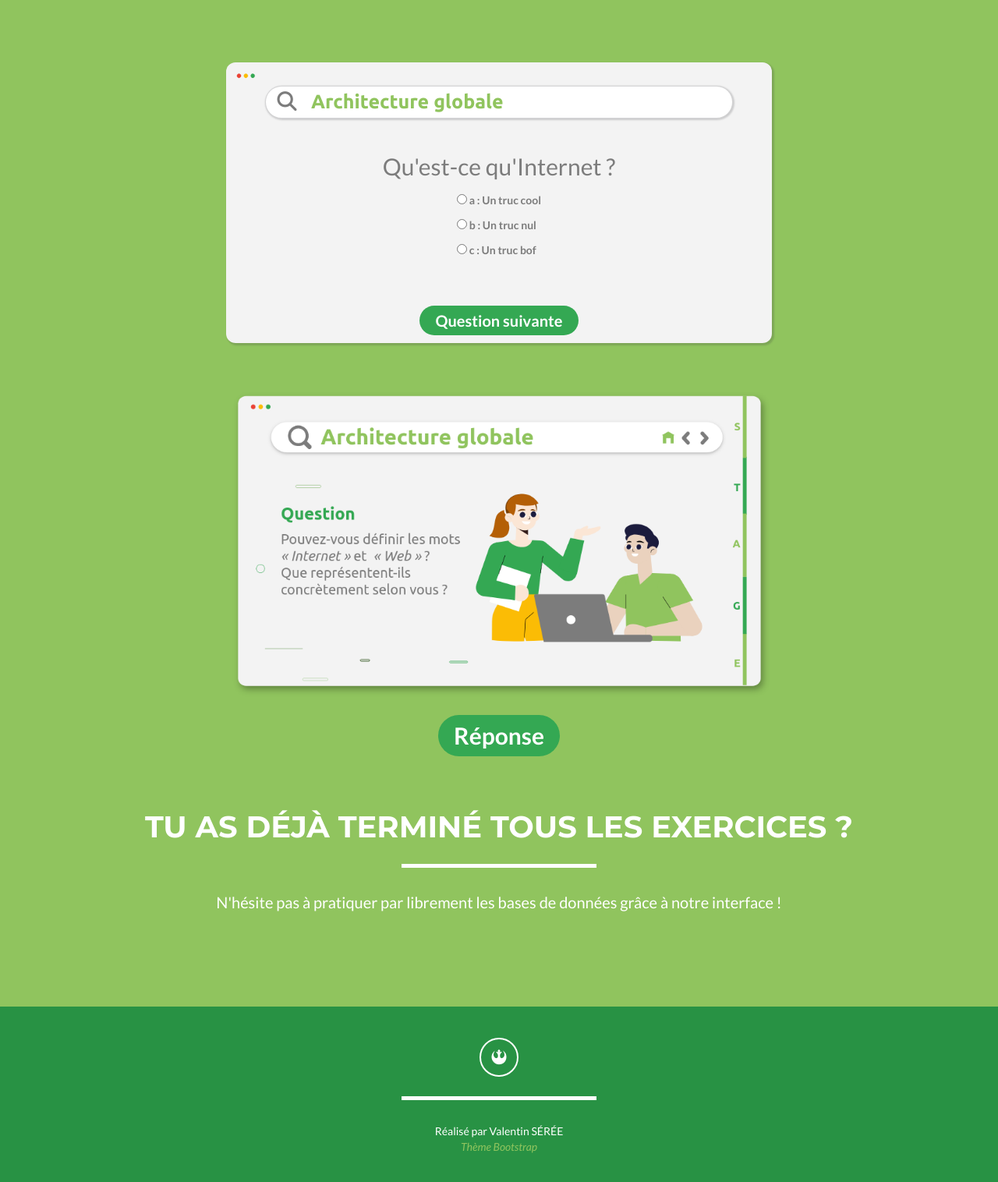
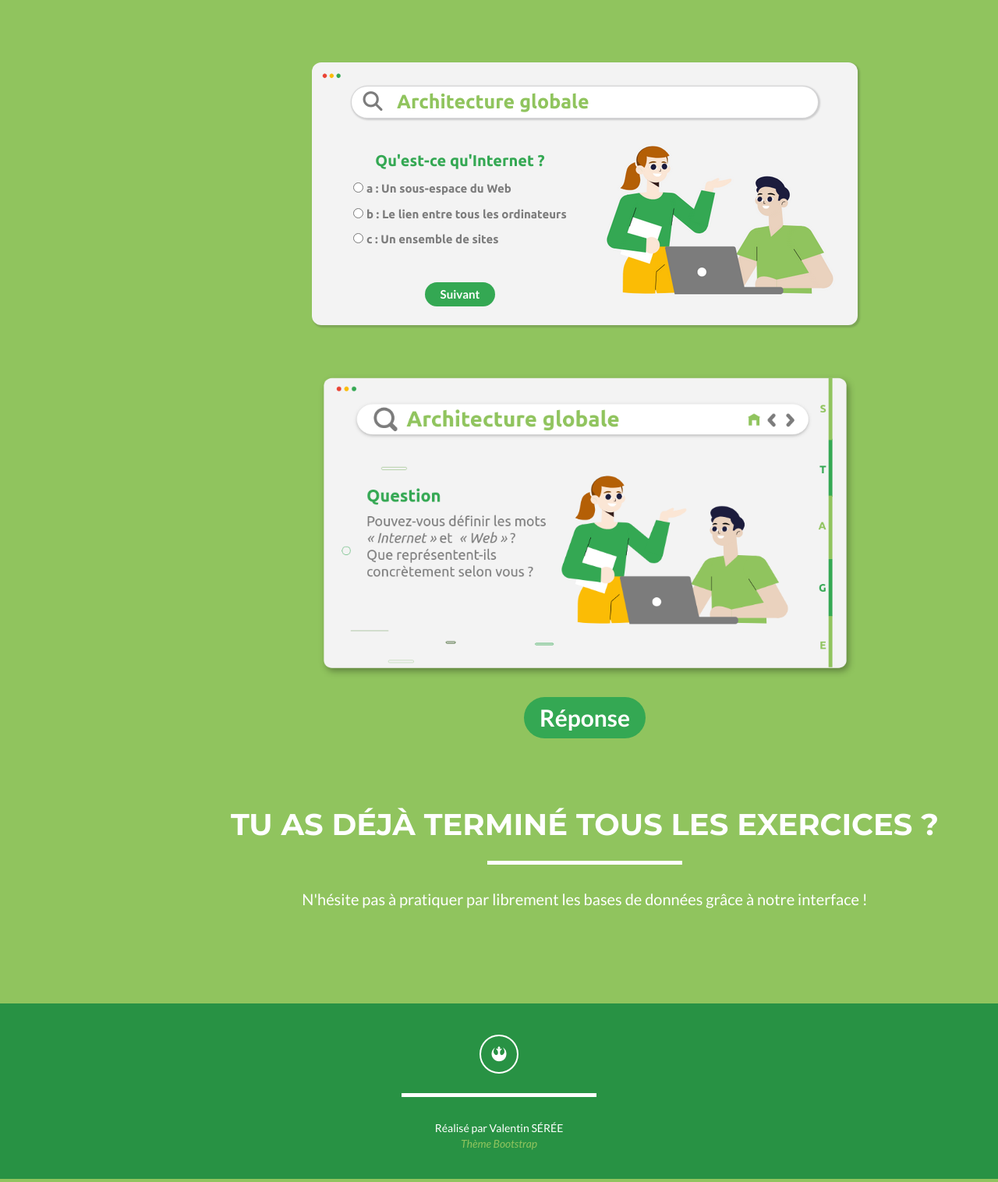
Before and after one commit to ValentinSre/Projet-Technologique, a Flask app: page /tp1/ in a window 1280 px wide; the page is wider, and only the part inside the window is pictured. Shown: the part 70-1586 px from the top of that part at 78% size. Run offline with Flask 2, Linux system fonts and the light colour scheme; some libraries are stand-ins or nearby versions.

Commit message:
Quiz 1 + réalisation d'une fenêtre en HTML
Remplacement de la première photo

```diff
--- a/appBDD/static/css/custom.css
+++ b/appBDD/static/css/custom.css
@@ -86,6 +86,16 @@ button.fenetre {
   padding: 5px 20px;
 }
 
+button.quiz {
+  background-color: #34a853ff;
+  border: none;
+  color: white;
+  border-radius: 30px;
+  font-size: 15px;
+  font-weight: bold;
+  padding: 5px 20px;
+}
+
 div.fenetre {
   width: 700px;
 	margin:auto;
@@ -147,3 +157,45 @@ p.fenetre{
   font-weight: 400;
   src: local('Ubuntu'), url(http://example.com/fonts/ubuntu.woff) format('woff');
 }
+
+.question{
+  font-size: 20px;
+  font-family : "Ubuntu";
+  font-weight: bold;
+  color: #34a853;
+  margin-bottom: 10px;
+}
+
+.answers {
+  margin-bottom: 20px;
+  font-family: "Ubuntu";
+  font-size: 15px;
+  text-align: left;
+  display: inline-block;
+}
+
+.answers label{
+  display: block;
+  margin-bottom: 10px;
+}
+
+.slide{
+  position: absolute;
+  left: 0px;
+  top: 0px;
+  width: 100%;
+  z-index: 1;
+  opacity: 0;
+  transition: opacity 0.5s;
+}
+
+.active-slide{
+  opacity: 1;
+  z-index: 2;
+}
+
+.quiz-container{
+  position: relative;
+  height: 150px;
+  margin-top: 40px;
+}
--- /dev/null
+++ b/appBDD/static/js/tp1/quiz1.js
@@ -0,0 +1,99 @@
+(function(){
+    // Functions
+    function buildQuiz(){
+      // variable to store the HTML output
+      const output = [];
+      monQuiz1.forEach((currentQuestion, questionNumber) => {
+          const answers = []; // pour stocker la liste des réponses possibles
+          // On ajoute un bouton 'radio' pour chaque lettre-réponse possible
+          for(letter in currentQuestion.answers){
+            answers.push(
+              `<label>
+                <input type="radio" name="question${questionNumber}" value="${letter}">
+                ${letter} :
+                ${currentQuestion.answers[letter]}
+              </label>`
+            );
+          }
+          output.push( // on ajoute à la sortie la question et les réponses
+            `<div class="slide">
+              <div class="question"> ${currentQuestion.question} </div>
+              <div class="answers"> ${answers.join("")} </div>
+            </div>`
+          );
+        }
+      );
+      quizContainer.innerHTML = output.join(''); // on combine notre liste de sortie en une string HTML et le mettre sur la page
+    }
+
+    function showResults(){
+      const answerContainers = quizContainer.querySelectorAll('.answers'); // on rassemble les containers réponses
+      let numCorrect = 0;
+      monQuiz1.forEach( (currentQuestion, questionNumber) => { // pour chaque question
+        const answerContainer = answerContainers[questionNumber]; // on cherche la réponse sélectionnée
+        const selector = `input[name=question${questionNumber}]:checked`;
+        const userAnswer = (answerContainer.querySelector(selector) || {}).value;
+
+        if(userAnswer === currentQuestion.correctAnswer){ // si c'est la bonne réponse
+          numCorrect++; // +1 bonne réponse
+          answerContainers[questionNumber].style.color = 'green'; // on colore les réponses en vert
+        } else {
+          answerContainers[questionNumber].style.color = 'red';  // on colore les réponses en rouge
+        }
+      });
+      resultsContainer.innerHTML = `${numCorrect} sur ${monQuiz1.length}`; // on affiche le nb total de bonnes réponses
+    }
+
+    function showSlide(n) {
+      slides[currentSlide].classList.remove('active-slide');
+      slides[n].classList.add('active-slide');
+      currentSlide = n;
+      if(currentSlide === 0){
+        previousButton.style.display = 'none';
+      } else {
+        previousButton.style.display = 'inline-block';
+      }
+      if(currentSlide === slides.length-1){
+        nextButton.style.display = 'none';
+        submitButton.style.display = 'inline-block';
+      } else {
+        nextButton.style.display = 'inline-block';
+        submitButton.style.display = 'none';
+      }
+    }
+
+    function showNextSlide() {
+      showSlide(currentSlide + 1);
+    }
+
+    function showPreviousSlide() {
+      showSlide(currentSlide - 1);
+    }
+
+    // Variables
+    const quizContainer = document.getElementById('quiz1');
+    const resultsContainer = document.getElementById('results');
+    const submitButton = document.getElementById('submit');
+    const monQuiz1 = [
+      { question: "Qu'est-ce qu'Internet ?",
+        answers: { a: "Un sous-espace du Web", b: "Le lien entre tous les ordinateurs", c: "Un ensemble de sites" },
+        correctAnswer: "b" },
+      { question: "Qu'est-ce que le Web ?",
+        answers: { a: "L'ensemble des données accessible via Internet", b: "Le lien entre tous les ordinateurs", c: "Le réseau comprenant Internet" },
+        correctAnswer: "a" },
+      { question: "Quelle est la relation entre Internet et le Web ?",
+        answers: { a: "Le Web utilise forcément Internet", b: "Internet utilise forcément le Web", c: "Ce sont les mêmes choses" },
+        correctAnswer: "a" }
+    ];
+
+    buildQuiz();
+
+    const previousButton = document.getElementById("previous");
+    const nextButton = document.getElementById("next");
+    const slides = document.querySelectorAll(".slide");
+    let currentSlide = 0;
+    showSlide(currentSlide);
+    submitButton.addEventListener('click', showResults);
+    previousButton.addEventListener("click", showPreviousSlide);
+    nextButton.addEventListener("click", showNextSlide);
+  })()
--- a/appBDD/templates/tp1/part1.html
+++ b/appBDD/templates/tp1/part1.html
@@ -1,27 +1,38 @@
 {% extends 'base.html' %}
 
 {% block content %}
+
 <!-- Header -->
 <header>
-	<div class="container" id="maincontent" tabindex="-1">
+	<div class="container" id="maincontent" tabindex="-1" style="overflow-x: auto; width: 1500px;">
 		<div class="fenetre">
 			<img class="boutons" src="/static/img/boutons.png" >
 			<br>
-
 			<div class="research">
 				<i class="fa fa-fw fa-search" style="width: 50px; color: #7c7c7c;"> </i>
 				Architecture globale
 			</div>
+      <div style = "display: grid; grid-template-columns: 1fr 1fr; grid-gap: 20px;">
+        <div style = "padding-left: 30px;">
+          <div class="quiz-container">
+            <div id="quiz1"></div>
+          </div>
+
+          <div id="results"></div>
+          <br>
+          <button class="quiz" id="previous" >Précédent</button>
+          <button class="quiz" id="next">Suivant</button>
+          <button class="quiz" id="submit">Corriger</button>
+          <br>
+        </div>
+        <div>
+          <br>
+          <img src="/static/img/habillage1.png"  >
+        </div>
+      </div>
+		</div>
 
 
-			<div class="quiz-container">
-				<div id="quiz"></div>
-			  </div>
-			  <button class="fenetre" id="previous" >Question précente</button>
-			  <button class="fenetre" id="next">Question suivante</button>
-			  <button class="fenetre" id="submit">Terminer le quiz</button>
-			<div id="results"></div>
-		</div>
 
 		<br><br><br>
 
@@ -81,132 +92,10 @@
 
 </header>
 
+<script src="{{ url_for('static', filename='js/tp1/quiz1.js') }}"></script>
+
 <script>
-(function(){
-  // Functions
-  function buildQuiz(){
-    // variable to store the HTML output
-    const output = [];
 
-    monQuiz1.forEach((currentQuestion, questionNumber) => {
-        const answers = []; // pour stocker la liste des réponses possibles
-		// On ajoute un bouton 'radio' pour chaque lettre-réponse possible
-		for(letter in currentQuestion.answers){
-          answers.push(
-            `<label>
-              <input type="radio" name="question${questionNumber}" value="${letter}">
-              ${letter} :
-              ${currentQuestion.answers[letter]}
-            </label>`
-          );
-        }
-        output.push( // on ajoute à la sortie la question et les réponses
-          `<div class="slide">
-            <div class="question"> ${currentQuestion.question} </div>
-            <div class="answers"> ${answers.join("")} </div>
-          </div>`
-        );
-      }
-    );
-
-    // finally combine our output list into one string of HTML and put it on the page
-    quizContainer.innerHTML = output.join('');
-  }
-
-  function showResults(){
-
-    // gather answer containers from our quiz
-    const answerContainers = quizContainer.querySelectorAll('.answers');
-
-    // keep track of user's answers
-    let numCorrect = 0;
-
-    // for each question...
-    monQuiz1.forEach( (currentQuestion, questionNumber) => {
-
-      // find selected answer
-      const answerContainer = answerContainers[questionNumber];
-      const selector = `input[name=question${questionNumber}]:checked`;
-      const userAnswer = (answerContainer.querySelector(selector) || {}).value;
-
-      // if answer is correct
-      if(userAnswer === currentQuestion.correctAnswer){
-        // add to the number of correct answers
-        numCorrect++;
-
-        // color the answers green
-        answerContainers[questionNumber].style.color = 'lightgreen';
-      }
-      // if answer is wrong or blank
-      else{
-        // color the answers red
-        answerContainers[questionNumber].style.color = 'red';
-      }
-    });
-
-    // show number of correct answers out of total
-    resultsContainer.innerHTML = `${numCorrect} out of ${monQuiz1.length}`;
-  }
-
-  function showSlide(n) {
-    slides[currentSlide].classList.remove('active-slide');
-    slides[n].classList.add('active-slide');
-    currentSlide = n;
-    if(currentSlide === 0){
-      previousButton.style.display = 'none';
-    } else {
-      previousButton.style.display = 'inline-block';
-    }
-    if(currentSlide === slides.length-1){
-      nextButton.style.display = 'none';
-      submitButton.style.display = 'inline-block';
-    } else {
-      nextButton.style.display = 'inline-block';
-      submitButton.style.display = 'none';
-    }
-  }
-
-  function showNextSlide() {
-    showSlide(currentSlide + 1);
-  }
-
-  function showPreviousSlide() {
-    showSlide(currentSlide - 1);
-  }
-
-  // Variables
-  const quizContainer = document.getElementById('quiz');
-  const resultsContainer = document.getElementById('results');
-  const submitButton = document.getElementById('submit');
-  const monQuiz1 = [
-    { question: "Qu'est-ce qu'Internet ?",
-      answers: { a: "Un truc cool", b: "Un truc nul", c: "Un truc bof" },
-      correctAnswer: "a" },
-    { question: "Qu'est-ce que le Web ?",
-      answers: { a: "Un truc cool", b: "Un truc nul", c: "Un truc bof" },
-	  correctAnswer: "c" },
-    { question: "Which tool can you use to ensure code quality?",
-      answers: { a: "Angular", b: "jQuery", c: "RequireJS", d: "ESLint" },
-      correctAnswer: "d" }
-  ];
-
-  // Kick things off
-  buildQuiz();
-
-  // Pagination
-  const previousButton = document.getElementById("previous");
-  const nextButton = document.getElementById("next");
-  const slides = document.querySelectorAll(".slide");
-  let currentSlide = 0;
-
-  // Show the first slide
-  showSlide(currentSlide);
-
-  // Event listeners
-  submitButton.addEventListener('click', showResults);
-  previousButton.addEventListener("click", showPreviousSlide);
-  nextButton.addEventListener("click", showNextSlide);
-})()
 
 	let btn1 = document.getElementById("btn1");
 	let btn2 = document.getElementById("btn2");
@@ -267,41 +156,4 @@
 
 </script>
 
-<style>
-.question{
-  font-size: 30px;
-  margin-bottom: 10px;
-}
-.answers {
-  margin-bottom: 20px;
-  text-align: left;
-  display: inline-block;
-}
-.answers label{
-  display: block;
-  margin-bottom: 10px;
-}
-
-.slide{
-  position: absolute;
-  left: 0px;
-  top: 0px;
-  width: 100%;
-  z-index: 1;
-  opacity: 0;
-  transition: opacity 0.5s;
-}
-.active-slide{
-  opacity: 1;
-  z-index: 2;
-}
-.quiz-container{
-  position: relative;
-  height: 200px;
-  margin-top: 40px;
-}
-
-
-</style>
-
 {% endblock %}
```
Also changed, not shown: appBDD/static/img/habillage1.png (added).
